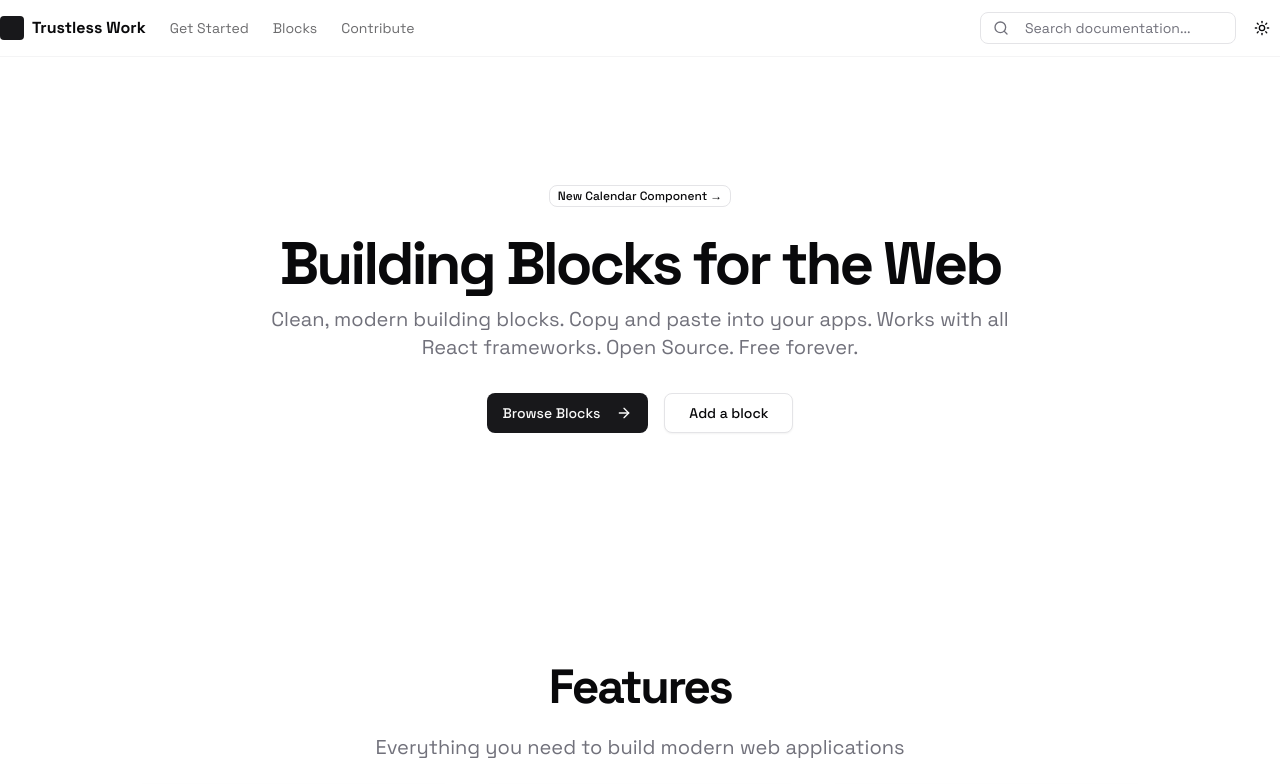
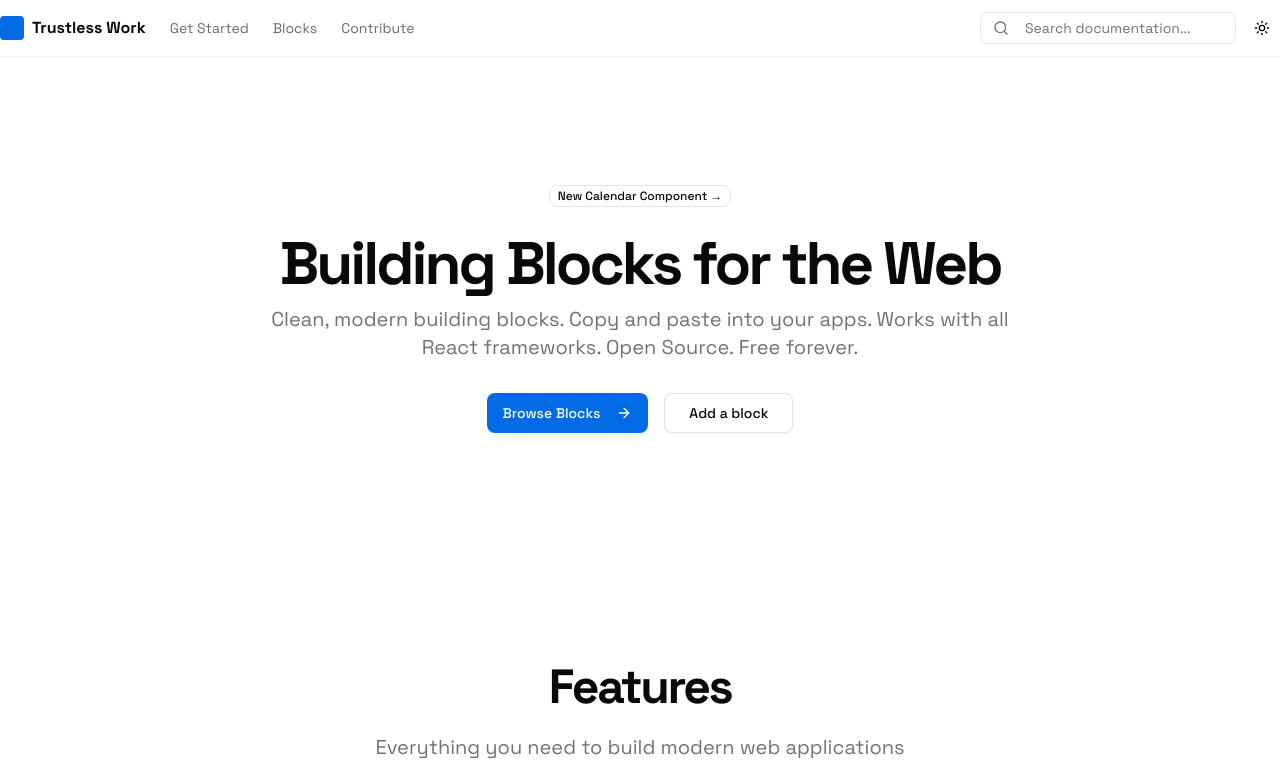
Before and after one commit to Trustless-Work/website-blocks, a Next.js app: page / in a window 1280 px wide. Shown: the top 784 px of the page. Built offline with nearby package versions, Linux system fonts and the light colour scheme.

Commit message:
feat: update global CSS variables for primary color palette and adjust primary color definitions

```diff
--- a/src/app/globals.css
+++ b/src/app/globals.css
@@ -33,6 +33,16 @@
   --color-secondary: var(--secondary);
   --color-primary-foreground: var(--primary-foreground);
   --color-primary: var(--primary);
+  --color-primary-50: var(--primary-50);
+  --color-primary-100: var(--primary-100);
+  --color-primary-200: var(--primary-200);
+  --color-primary-300: var(--primary-300);
+  --color-primary-400: var(--primary-400);
+  --color-primary-500: var(--primary-500);
+  --color-primary-600: var(--primary-600);
+  --color-primary-700: var(--primary-700);
+  --color-primary-800: var(--primary-800);
+  --color-primary-900: var(--primary-900);
   --color-popover-foreground: var(--popover-foreground);
   --color-popover: var(--popover);
   --color-card-foreground: var(--card-foreground);
@@ -51,8 +61,18 @@
   --card-foreground: oklch(0.141 0.005 285.823);
   --popover: oklch(1 0 0);
   --popover-foreground: oklch(0.141 0.005 285.823);
-  --primary: oklch(0.21 0.006 285.885);
-  --primary-foreground: oklch(0.985 0 0);
+  --primary: #006be4;
+  --primary-foreground: #ffffff;
+  --primary-50: #e6f7ff;
+  --primary-100: #bae7ff;
+  --primary-200: #91d5ff;
+  --primary-300: #69c3ff;
+  --primary-400: #40b1ff;
+  --primary-500: #006be4;
+  --primary-600: #0050b3;
+  --primary-700: #0050b3;
+  --primary-800: #003a8c;
+  --primary-900: #00275c;
   --secondary: oklch(0.967 0.001 286.375);
   --secondary-foreground: oklch(0.21 0.006 285.885);
   --muted: oklch(0.967 0.001 286.375);
@@ -85,8 +105,8 @@
   --card-foreground: oklch(0.985 0 0);
   --popover: oklch(0.21 0.006 285.885);
   --popover-foreground: oklch(0.985 0 0);
-  --primary: oklch(0.92 0.004 286.32);
-  --primary-foreground: oklch(0.21 0.006 285.885);
+  --primary: #006be4;
+  --primary-foreground: #ffffff;
   --secondary: oklch(0.274 0.006 286.033);
   --secondary-foreground: oklch(0.985 0 0);
   --muted: oklch(0.274 0.006 286.033);
```
